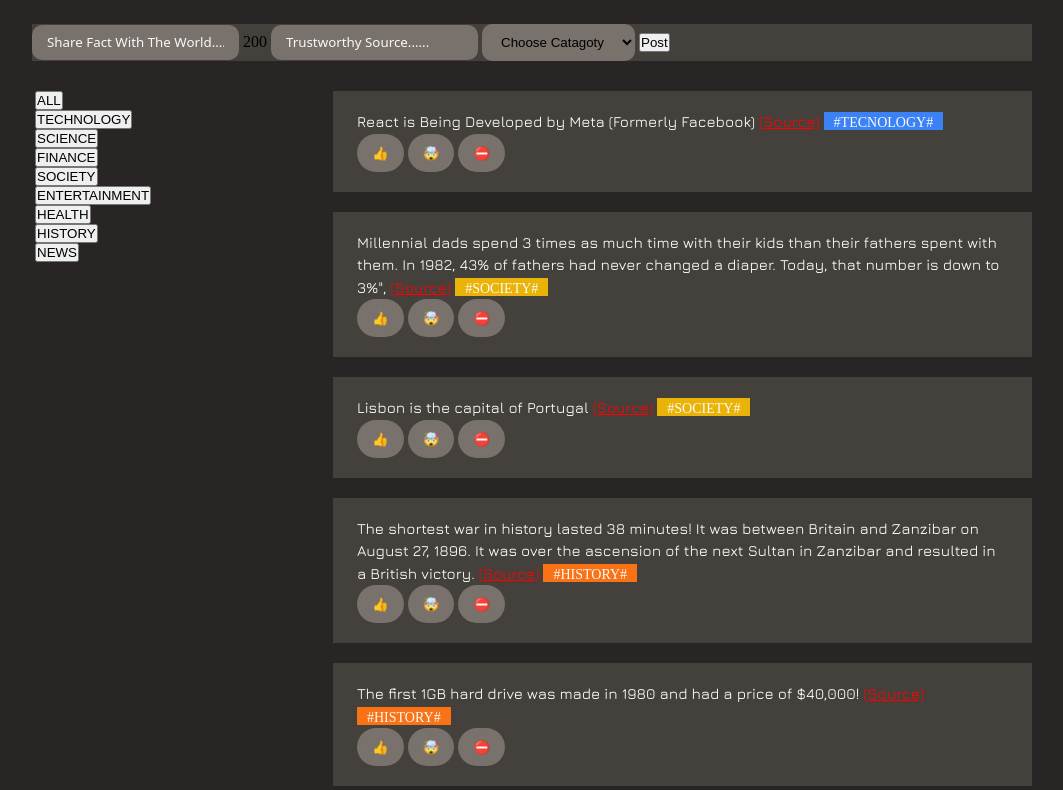
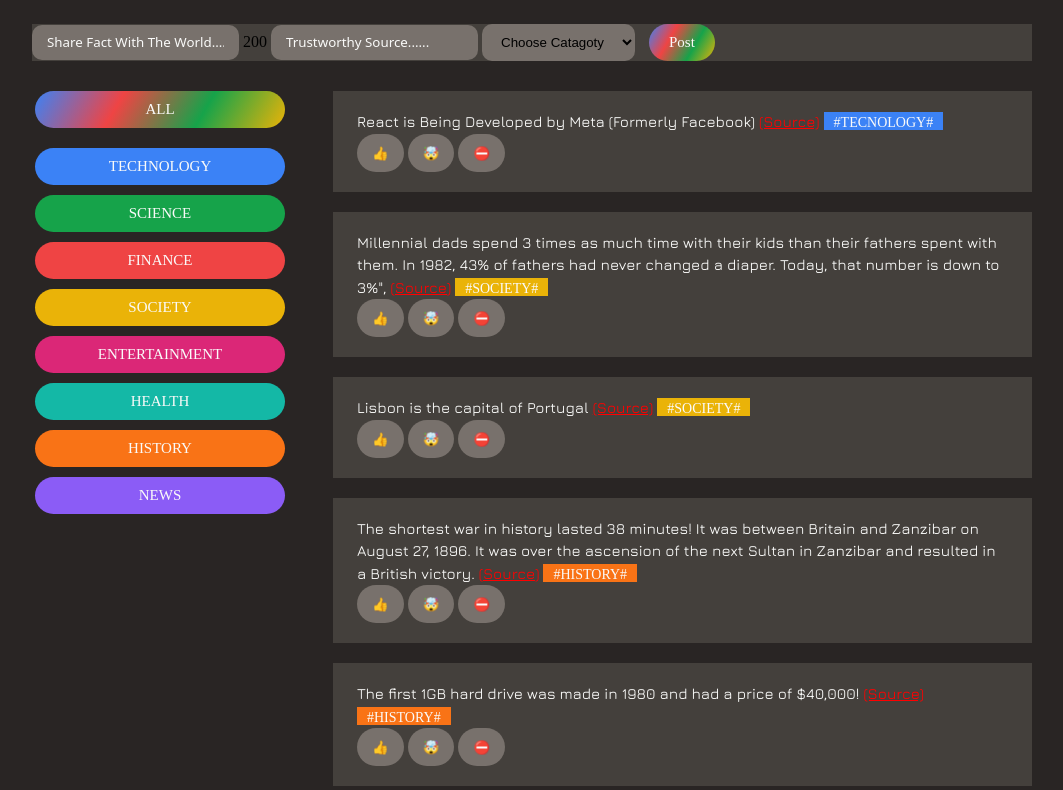
Before and after one commit to PromitaChakraborty/Fact, a plain HTML site: page index.html in a window 1280 px wide. Shown: the part 124-914 px from the top of the page, without its empty margins (108-1171 px from the left). Drawn offline with nearby package versions, Linux system fonts and the light colour scheme; a web font is replaced by a local one.

Commit message:
Update index.html

```diff
--- a/index.html
+++ b/index.html
@@ -17,32 +17,32 @@
       <img src="./logo.png" height="68" width="68" />
       <h1>Today I Learned</h1>
     </div>
-      <button>Share A Fact</button>
+      <button class="btn button2">Share A Fact</button>
     </header>
     <form class="fact-form">
       <input type="text" placeholder="Share Fact With The World....">
       <span>200</span>
       <input type="text" placeholder="Trustworthy Source......">
       <select>
-        <option value="">Choose Catagoty</option>
+        <option value="" class="value">Choose Catagoty</option>
         <option value="technology">Technology</option>
         <option value="science">Science</option>
       </select>
-      <button>Post</button>
+      <button class="btn button2" >Post</button>
     </form>
     <main class="main">
       <aside>
         <ul>
-          <li><button>ALL</button></li>
+          <li><button class="btn btn1">ALL</button></li>
 
-          <li><button>TECHNOLOGY</button></li>
-          <li><button>SCIENCE</button></li>
-          <li><button>FINANCE</button></li>
-          <li><button>SOCIETY</button></li>
-          <li><button>ENTERTAINMENT</button></li>
-          <li><button>HEALTH</button></li>
-          <li><button>HISTORY</button></li>
-          <li><button>NEWS</button></li>
+          <li><button class="btn button-all" style="background-color: #3b82f6;">TECHNOLOGY</button></li>
+          <li><button class="btn button-all" style="background-color: #16a34a;">SCIENCE</button></li>
+          <li><button class="btn button-all" style="background-color: #ef4444;">FINANCE</button></li>
+          <li><button class="btn button-all" style="background-color: #eab308;">SOCIETY</button></li>
+          <li><button class="btn button-all" style="background-color: #db2777;">ENTERTAINMENT</button></li>
+          <li><button class="btn button-all" style="background-color: #14b8a6;">HEALTH</button></li>
+          <li><button class="btn button-all" style="background-color: #f97316;">HISTORY</button></li>
+          <li><button class="btn button-all" style="background-color: #8b5cf6;">NEWS</button></li>
         </ul>
       </aside>
       <section>
@@ -145,5 +145,3 @@
     </div>
   </body>
 </html>
-
-</html>
```
